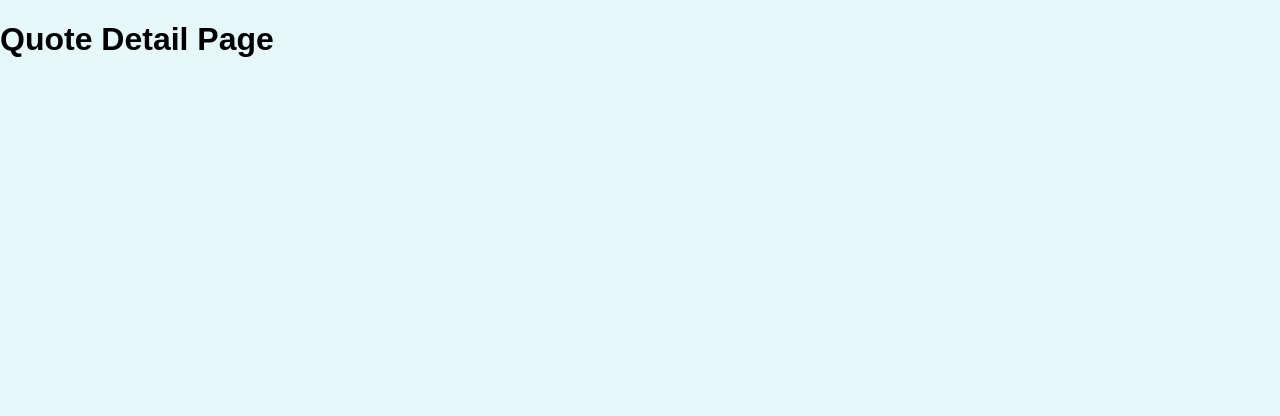
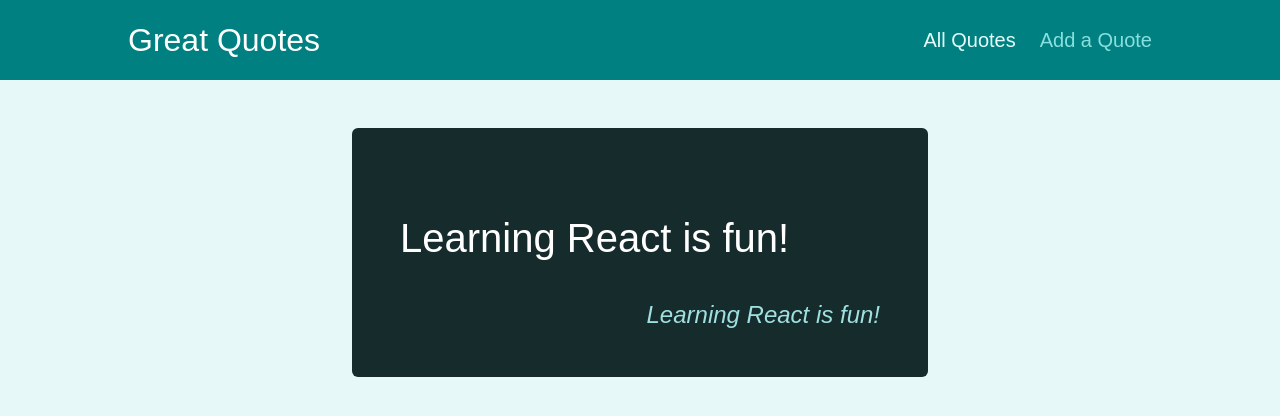
Before and after one commit to MercEzz/react-router-dom, a React (Create React App) app: page /quotes/q1 in a window 1280 px wide. Shown: the top 416 px of the page. Built offline with nearby package versions, Linux system fonts and the light colour scheme.

Commit message:
some pages added

```diff
--- a/src/App.js
+++ b/src/App.js
@@ -1,24 +1,34 @@
-import { Route, Switch, BrowserRouter } from "react-router-dom";
+import { Redirect, Route, Switch, BrowserRouter } from "react-router-dom";
+import Layout from "./components/layout/Layout";
 import AllQuotes from "./pages/AllQuotes";
 import NewQuote from "./pages/NewQuote";
+import NotFound from "./pages/NotFound";
 import QuoteDetail from "./pages/QuoteDetail";
 
 function App() {
   return (
     <BrowserRouter>
+      <Layout>
         <Switch>
+          <Route path="/" exact>
+            <Redirect to="/quotes" />
+          </Route>
           <Route path="/quotes" exact>
             {" "}
             <AllQuotes />
           </Route>
-        <Route path="/quotes/:queoteId">
+          <Route path="/quotes/:quoteId">
             <QuoteDetail />
           </Route>
           <Route path="/new-quote">
             {" "}
             <NewQuote />
           </Route>
+          <Route path="*">
+            <NotFound />
+          </Route>
         </Switch>
+      </Layout>
     </BrowserRouter>
   );
 }
--- /dev/null
+++ b/src/components/layout/Layout.js
@@ -0,0 +1,13 @@
+import classes from "./Layout.module.css";
+import MainNavigation from "./MainNavigation";
+
+const Layout = (props) => {
+  return (
+    <>
+      <MainNavigation />
+      <main className={classes.main}>{props.children}</main>
+    </>
+  );
+};
+
+export default Layout;
--- /dev/null
+++ b/src/components/layout/MainNavigation.js
@@ -0,0 +1,26 @@
+import { NavLink } from "react-router-dom";
+import classes from "./MainNavigation.module.css";
+
+const MainNavigation = () => {
+  return (
+    <header className={classes.header}>
+      <div className={classes.logo}>Great Quotes</div>
+      <nav className={classes.nav}>
+        <ul>
+          <li>
+            <NavLink to="/quotes" activeClassName={classes.active}>
+              All Quotes
+            </NavLink>
+          </li>
+          <li>
+            <NavLink to="/new-quote" activeClassName={classes.active}>
+              Add a Quote
+            </NavLink>
+          </li>
+        </ul>
+      </nav>
+    </header>
+  );
+};
+
+export default MainNavigation;
--- a/src/components/quotes/QuoteItem.js
+++ b/src/components/quotes/QuoteItem.js
@@ -1,4 +1,5 @@
-import classes from './QuoteItem.module.css';
+import { Link } from "react-router-dom";
+import classes from "./QuoteItem.module.css";
 
 const QuoteItem = (props) => {
   return (
@@ -9,9 +10,9 @@
         </blockquote>
         <figcaption>{props.author}</figcaption>
       </figure>
-      <a className='btn'>
+      <Link className="btn" to={`/quotes/${props.id}`}>
         View Fullscreen
-      </a>
+      </Link>
     </li>
   );
 };
--- a/src/pages/AllQuotes.js
+++ b/src/pages/AllQuotes.js
@@ -1,5 +1,12 @@
+import QuoteList from "../components/quotes/QuoteList";
+
+const DUMMY_QUOTES = [
+  { id: "q1", author: "Max", text: "Learning React is fun!" },
+  { id: "q2", author: "Maximilian", text: "Learning React is great!" },
+];
+
 const AllQuotes = () => {
-  return <h1>All Quotes Page</h1>;
+  return <QuoteList quotes={DUMMY_QUOTES} />;
 };
 
 export default AllQuotes;
--- a/src/pages/NewQuote.js
+++ b/src/pages/NewQuote.js
@@ -1,5 +1,17 @@
+import { useHistory } from "react-router-dom";
+
+import QuoteForm from "../components/quotes/QuoteForm";
+
 const NewQuote = () => {
-  return <h1>New Quote Page</h1>;
+  const history = useHistory();
+
+  const addQuoteHandler = (quoteData) => {
+    console.log(quoteData);
+
+    history.push("/quotes");
+  };
+
+  return <QuoteForm onAddQuote={addQuoteHandler} />;
 };
 
 export default NewQuote;
--- /dev/null
+++ b/src/pages/NotFound.js
@@ -0,0 +1,9 @@
+const NotFound = () => {
+  return (
+    <div className="centered">
+      <p>Page not found!</p>
+    </div>
+  );
+};
+
+export default NotFound;
--- a/src/pages/QuoteDetail.js
+++ b/src/pages/QuoteDetail.js
@@ -1,5 +1,31 @@
+import { useParams, Route } from "react-router-dom";
+
+import Comments from "../components/comments/Comments";
+import HighlightedQuote from "../components/quotes/HighlightedQuote";
+
+const DUMMY_QUOTES = [
+  { id: "q1", author: "Max", text: "Learning React is fun!" },
+  { id: "q2", author: "Maximilian", text: "Learning React is great!" },
+];
+
 const QuoteDetail = () => {
-  return <h1>Quote Detail Page</h1>;
+  const params = useParams();
+
+  const quote = DUMMY_QUOTES.find((quote) => quote.id === params.quoteId);
+
+  if (!quote) {
+    return <p>No quote found!</p>;
+  }
+
+  return (
+    <>
+      <HighlightedQuote text={quote.text} author={quote.text} />
+
+      <Route path={`/quotes/${params.quoteId}/comments`}>
+        <Comments />
+      </Route>
+    </>
+  );
 };
 
 export default QuoteDetail;
```
Lines whose indentation alone changed are shown as unchanged.
